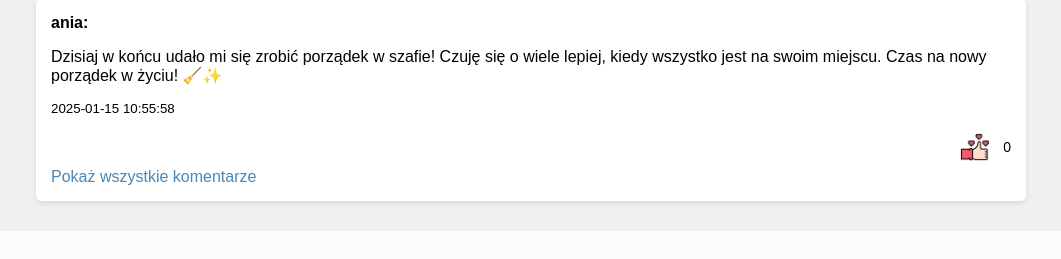
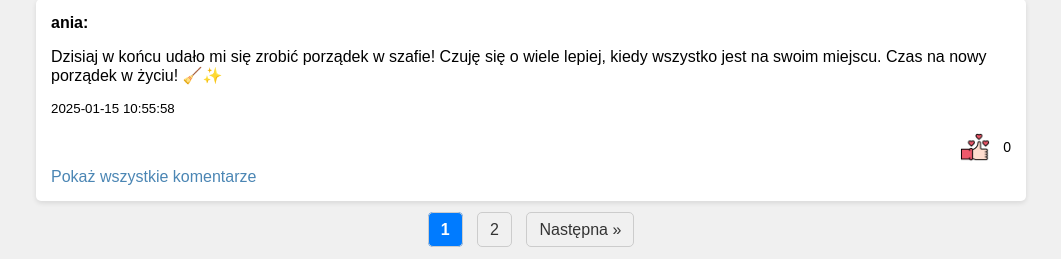
Before and after one commit to juliagrzywacz/Projekt-Pai2, a PHP site: page / in a window 1280 px wide. Shown: the part 2522-2781 px from the top of the page, without its empty margins (109-1170 px from the left). Before the commit the page ends 2729 px from the top, so only its background shows below. Run offline with PHP 8.4, Linux system fonts and the light colour scheme; data comes from the database, SQL or seed files in the repository; both versions use the stored data as it was after the commit.

Commit message:
Dodanie przełączania stron

```diff
--- a/css/style.css
+++ b/css/style.css
@@ -373,3 +373,27 @@ form button[type="submit"]:not([name="delete_post"]):not([name="delete_comment"]
     text-decoration: underline;
     color: #8faedb;
 }
+
+.pagination {
+    text-align: center;
+    margin-top: 20px;
+}
+
+.pagination a {
+    padding: 8px 12px;
+    margin: 5px;
+    border: 1px solid #ccc;
+    text-decoration: none;
+    color: #333;
+    border-radius: 5px;
+}
+
+.pagination a.active {
+    font-weight: bold;
+    background-color: #007bff;
+    color: white;
+}
+
+.pagination a:hover {
+    background-color: #ddd;
+}
--- a/index.php
+++ b/index.php
@@ -5,8 +5,26 @@ session_start();
 require 'baza.php';
 $db = getDatabaseConnection();
 
-// Pobieranie postów
-$posts = $db->query("SELECT posts.id, posts.content, posts.created_at, posts.user_id, users.login FROM posts JOIN users ON posts.user_id = users.id ORDER BY posts.created_at DESC LIMIT 10")->fetchAll(PDO::FETCH_ASSOC);
+
+// Liczba postów na stronę
+$postsPerPage = 10;
+$page = isset($_GET['page']) && is_numeric($_GET['page']) ? (int)$_GET['page'] : 1;
+$offset = ($page - 1) * $postsPerPage;
+
+// Pobieranie liczby wszystkich postów
+$totalPosts = $db->query("SELECT COUNT(*) FROM posts")->fetchColumn();
+$totalPages = ceil($totalPosts / $postsPerPage);
+
+// Pobieranie postów z paginacją
+$stmt = $db->prepare("SELECT posts.id, posts.content, posts.created_at, posts.user_id, users.login
+                      FROM posts JOIN users ON posts.user_id = users.id
+                      ORDER BY posts.created_at DESC
+                      LIMIT :limit OFFSET :offset");
+$stmt->bindValue(':limit', $postsPerPage, PDO::PARAM_INT);
+$stmt->bindValue(':offset', $offset, PDO::PARAM_INT);
+$stmt->execute();
+$posts = $stmt->fetchAll(PDO::FETCH_ASSOC);
+
 
 // Pobieranie komentarzy dla postów
 $comments = [];
@@ -159,6 +177,23 @@ if ($viewUser) {
             </div>
         <?php endforeach; ?>
 
+        <?php if ($totalPages > 1): ?>
+            <div class="pagination">
+                <?php if ($page > 1): ?>
+                    <a href="index.php?page=<?= $page - 1 ?>">« Poprzednia</a>
+                <?php endif; ?>
+
+                <?php for ($i = 1; $i <= $totalPages; $i++): ?>
+                    <a href="index.php?page=<?= $i ?>" class="<?= $i == $page ? 'active' : '' ?>"><?= $i ?></a>
+                <?php endfor; ?>
+
+                <?php if ($page < $totalPages): ?>
+                    <a href="index.php?page=<?= $page + 1 ?>">Następna »</a>
+                <?php endif; ?>
+            </div>
+        <?php endif; ?>
+
+
         <?php if (empty($posts)): ?>
             <p>Brak postów do wyświetlenia.</p>
         <?php endif; ?>
```
Also changed, not shown: database.db.
